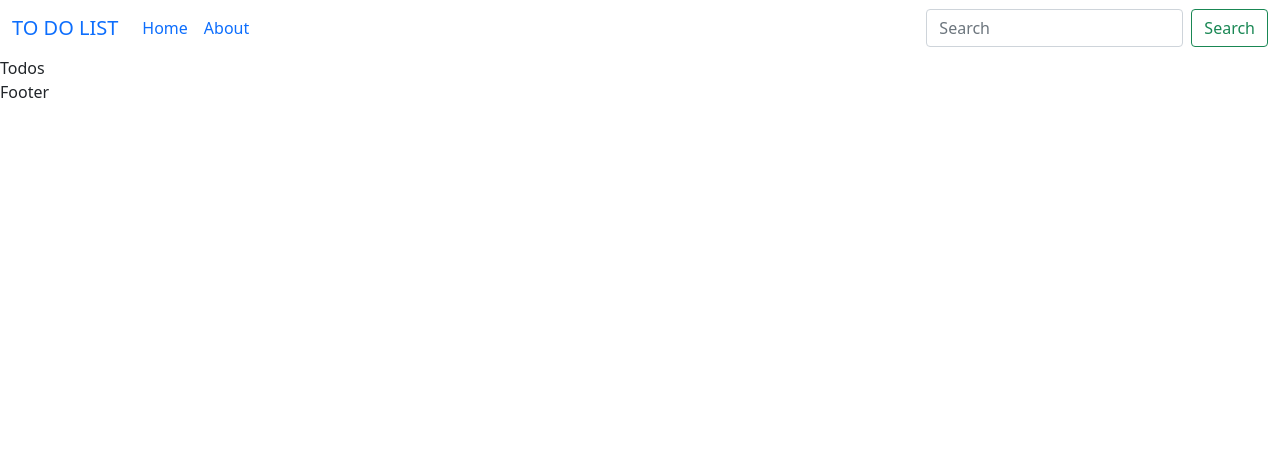
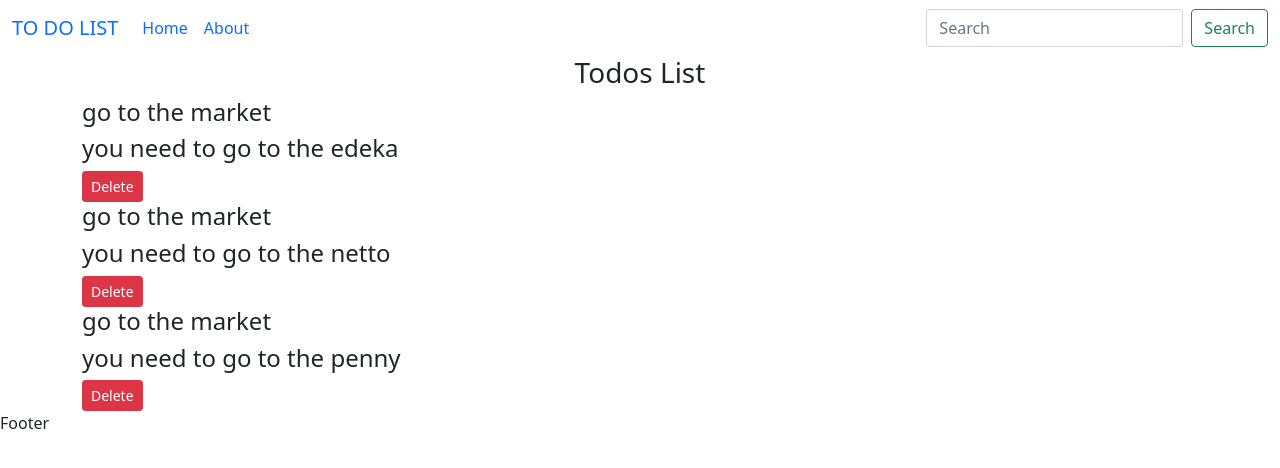
Before and after one commit to khizar-riaz/React-javascript, a React (Create React App) app: page / in a window 1280 px wide. Shown: the top 468 px of the page. Built offline with nearby package versions, Linux system fonts and the light colour scheme.

Commit message:
todos and todoitem data adding

```diff
--- a/src/App.js
+++ b/src/App.js
@@ -4,10 +4,28 @@
 import { Todos } from "./MyComponents/Todos"; //rafc  const function import with brackets and spece between
 import { Footer  } from "./MyComponents/Footer";
 function App() {
+  let todos = [
+    {
+      sno: 1,
+      title: "go to the market",
+      desc:"you need to go to the edeka"
+    },
+    {
+      sno: 1,
+      title: "go to the market",
+      desc:"you need to go to the netto"
+    },
+    {
+      sno: 1,
+      title: "go to the market",
+      desc:"you need to go to the penny"
+    },
+
+  ]
   return (
     <>
       <Header title="TO DO LIST" searchBar={true}/>
-      <Todos/>
+      <Todos todos={todos}/>
       <Footer/>
 
     </>
--- a/src/MyComponents/TodoItem.js
+++ b/src/MyComponents/TodoItem.js
@@ -1,7 +1,11 @@
 import React from 'react'
 
-export const TodoItem = () => {
+export const TodoItem = ({todo}) => {
   return (
-    <div>TodoItem</div>
+    <div>
+      <h4>{todo.title}</h4>
+      <h4>{todo.desc}</h4>
+      <button className='btn btn-sm btn-danger'>Delete</button>
+    </div>
   )
 }
--- a/src/MyComponents/Todos.js
+++ b/src/MyComponents/Todos.js
@@ -1,7 +1,13 @@
 import React from 'react'
+import { TodoItem } from "./TodoItem";
+export const Todos = (props) => {
+  return (
+    <div className='container'>
+     <h3 className='text-center'>Todos List</h3>
+     {props.todos.map((todo)=>{
+        return  <TodoItem todo={todo}/>
+     })}
 
-export const Todos = () => {
-  return (
-    <div>Todos</div>
+    </div>
   )
 }
```
